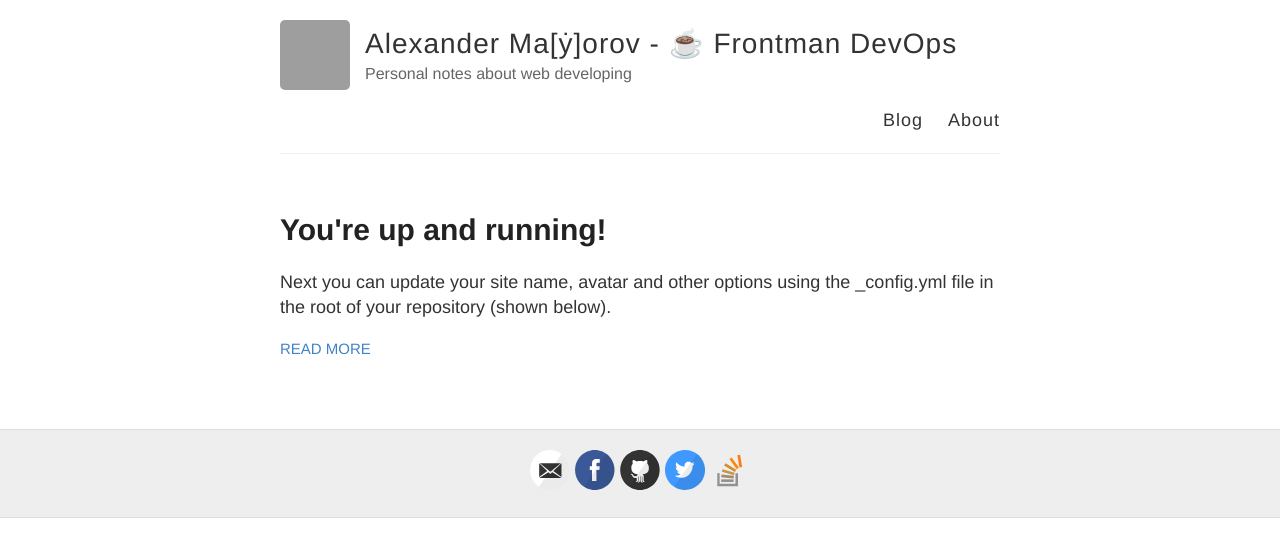
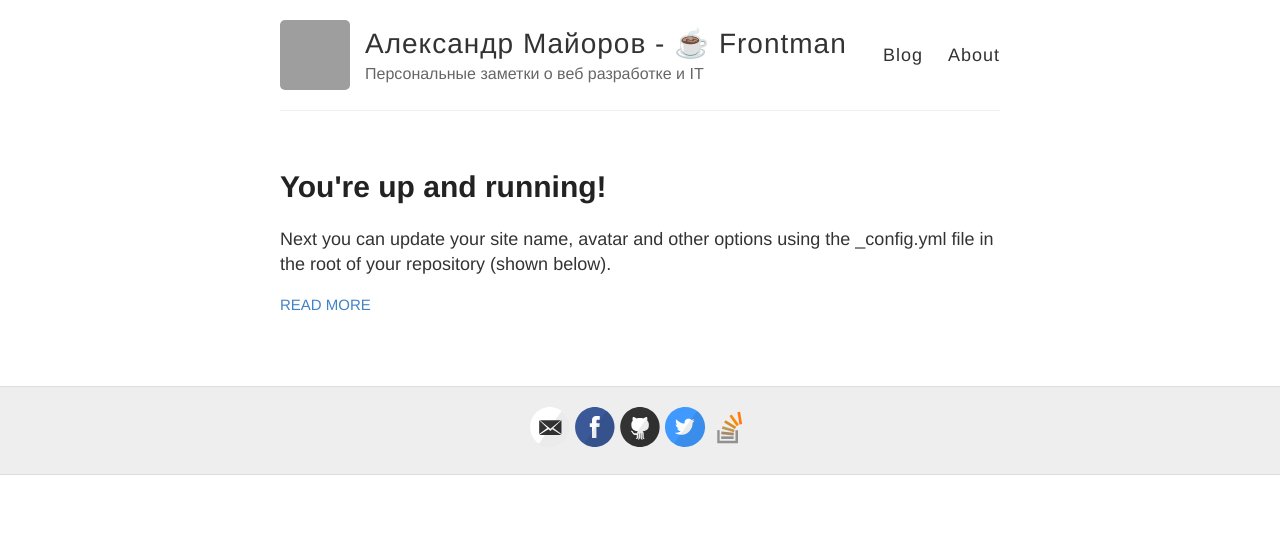
Before and after one commit to frontdevops/alexmayorov.github.io, a Jekyll site: the page built from index.html, in a window 1280 px wide. Shown: the top 557 px of the page. Built offline with Jekyll 4.4.1, drawn with Linux system fonts in a browser that asks for light colours; Markdown is read by kramdown in place of the engine named in the settings; grey boxes are pictures that could not be loaded.

Commit message:
Update _config.yml

```diff
--- a/_config.yml
+++ b/_config.yml
@@ -3,10 +3,10 @@
 #
 
 # Name of your site (displayed in the header)
-name: Alexander Ma[ẏ]orov - ☕ Frontman DevOps
+name: Александр Майоров - ☕ Frontman
 
 # Short bio or description (displayed in the header)
-description: Personal notes about web developing
+description: Персональные заметки о веб разработке и IT
 
 # URL of your avatar or profile pic (you could use your GitHub profile pic)
 avatar: https://avatars0.githubusercontent.com/u/3450932?v=3&s=460
```
